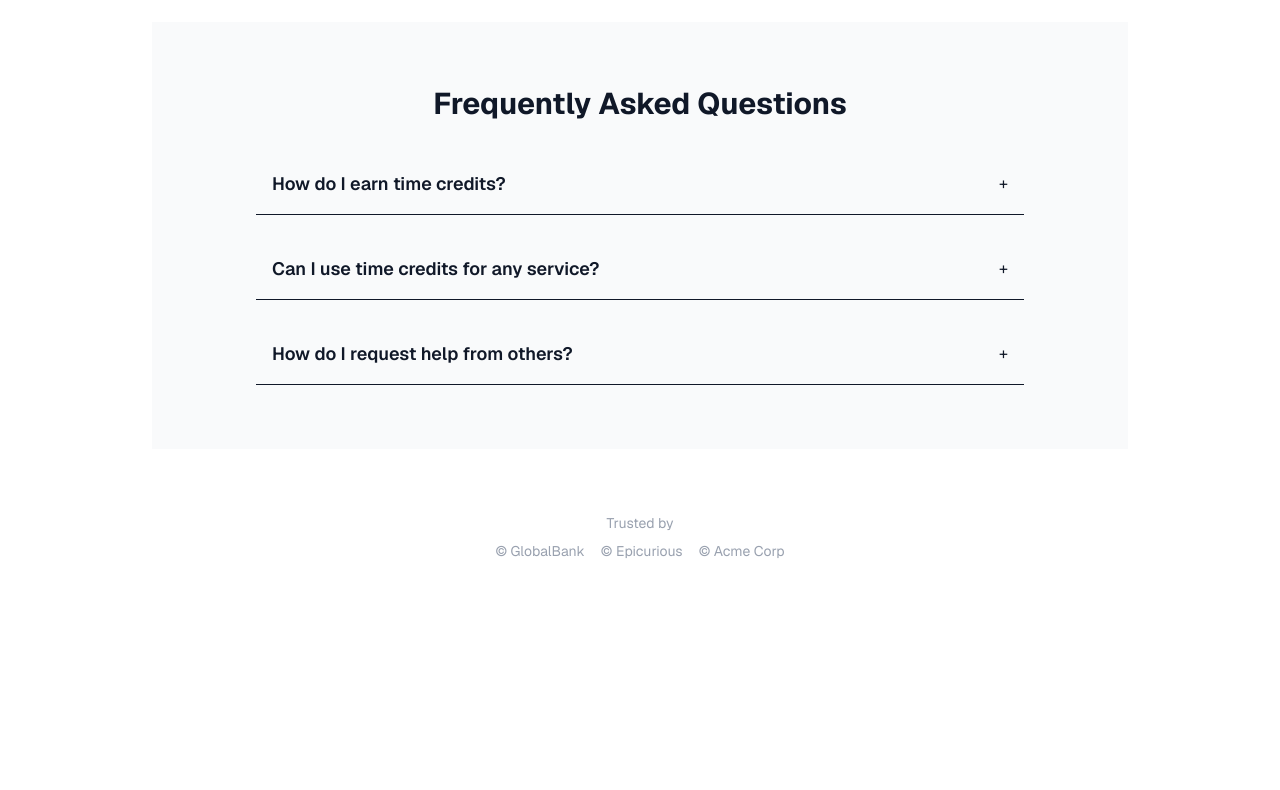
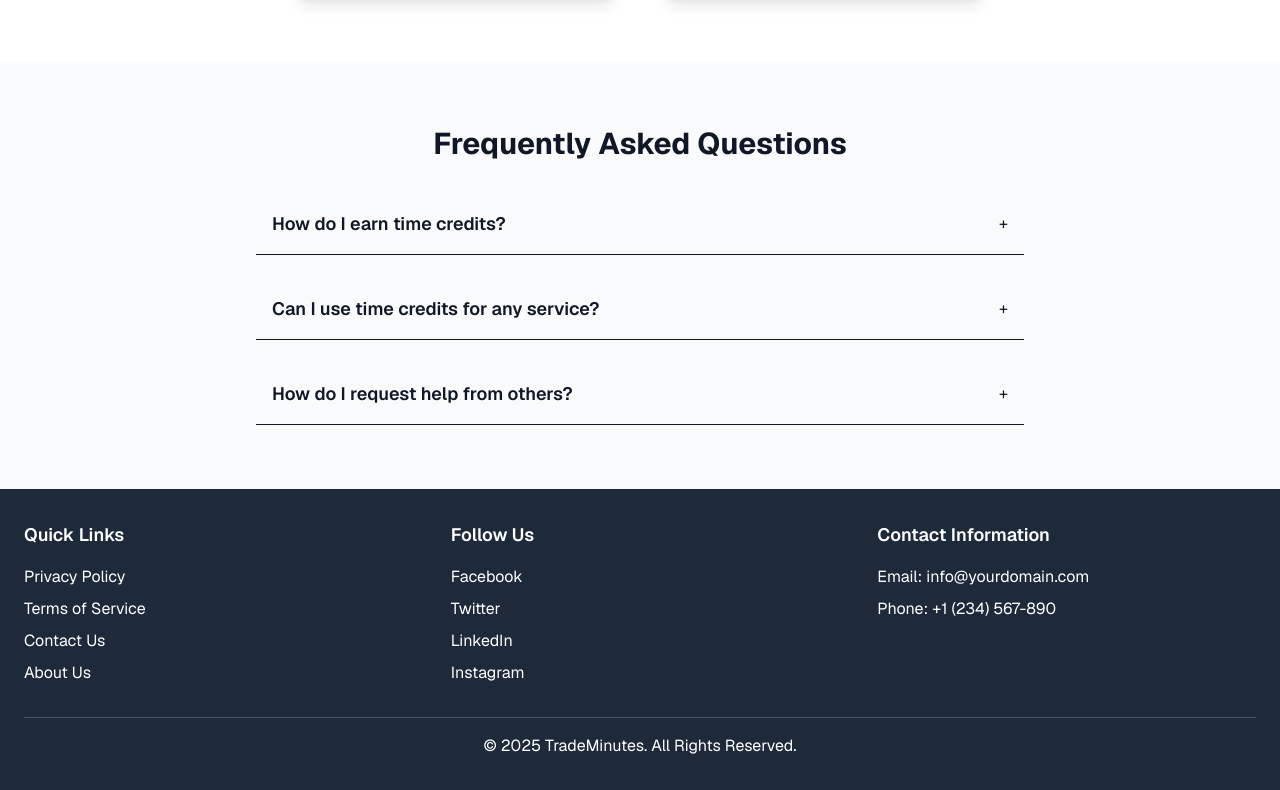
Before and after one commit to stevie1mat/frontend-test, a Next.js app: page / in a window 1280 px wide. Shown: the part 1966-2756 px from the top of the page. Before the commit the page ends 2591 px from the top, so only its background shows below. Built offline with nearby package versions, Linux system fonts and the light colour scheme.

Commit message:
Added Footer

```diff
--- /dev/null
+++ b/src/app/components/Footer.tsx
@@ -0,0 +1,60 @@
+// components/Footer.tsx
+
+export default function Footer() {
+  return (
+    <footer className="bg-gray-800 text-white py-8 w-full">
+      <div className="px-6">
+        <div className="grid sm:grid-cols-2 md:grid-cols-3 gap-12">
+          {/* Column 1: Links */}
+          <div>
+            <h3 className="text-lg font-semibold mb-4">Quick Links</h3>
+            <ul className="space-y-2">
+              <li>
+                <a href="/privacy-policy" className="hover:text-blue-400">Privacy Policy</a>
+              </li>
+              <li>
+                <a href="/terms-of-service" className="hover:text-blue-400">Terms of Service</a>
+              </li>
+              <li>
+                <a href="/contact" className="hover:text-blue-400">Contact Us</a>
+              </li>
+              <li>
+                <a href="/about" className="hover:text-blue-400">About Us</a>
+              </li>
+            </ul>
+          </div>
+
+          {/* Column 2: Social Media */}
+          <div>
+            <h3 className="text-lg font-semibold mb-4">Follow Us</h3>
+            <ul className="space-y-2">
+              <li>
+                <a href="https://facebook.com" className="hover:text-blue-400">Facebook</a>
+              </li>
+              <li>
+                <a href="https://twitter.com" className="hover:text-blue-400">Twitter</a>
+              </li>
+              <li>
+                <a href="https://linkedin.com" className="hover:text-blue-400">LinkedIn</a>
+              </li>
+              <li>
+                <a href="https://instagram.com" className="hover:text-blue-400">Instagram</a>
+              </li>
+            </ul>
+          </div>
+
+          {/* Column 3: Contact Information */}
+          <div>
+            <h3 className="text-lg font-semibold mb-4">Contact Information</h3>
+            <p className="mb-2">Email: <a href="mailto:info@yourdomain.com" className="hover:text-blue-400">info@yourdomain.com</a></p>
+            <p>Phone: <a href="tel:+1234567890" className="hover:text-blue-400">+1 (234) 567-890</a></p>
+          </div>
+        </div>
+
+        <div className="mt-8 text-center border-t border-gray-600 pt-4">
+          <p>&copy; {new Date().getFullYear()} TradeMinutes. All Rights Reserved.</p>
+        </div>
+      </div>
+    </footer>
+  );
+}
--- a/src/app/page.tsx
+++ b/src/app/page.tsx
@@ -7,6 +7,7 @@ import HowItWorks from './components/HowItWorks';
 import Benefits from './components/Benefits';
 import Pricing from './components/Pricing';
 import FAQ from './components/FAQ';
+import Footer from './components/Footer';
 
 export default function HomePage() {
   return (
@@ -97,19 +98,23 @@ export default function HomePage() {
             </p>
           </div>
         </div>
-        <HowItWorks />
-        <Benefits />
-        <Pricing />
-        <FAQ />
-        <div className="text-center mt-16 text-gray-400 text-sm">
+
+
+        {/* <div className="text-center mt-16 text-gray-400 text-sm">
           <p>Trusted by</p>
           <div className="flex flex-wrap justify-center space-x-4 mt-2">
             <span>© GlobalBank</span>
             <span>© Epicurious</span>
             <span>© Acme Corp</span>
           </div>
-        </div>
+        </div> */}
+
       </section>
+       <HowItWorks />
+        <Benefits />
+       <Pricing />
+        <FAQ />
+      <Footer />
     </main>
   );
 }
```
